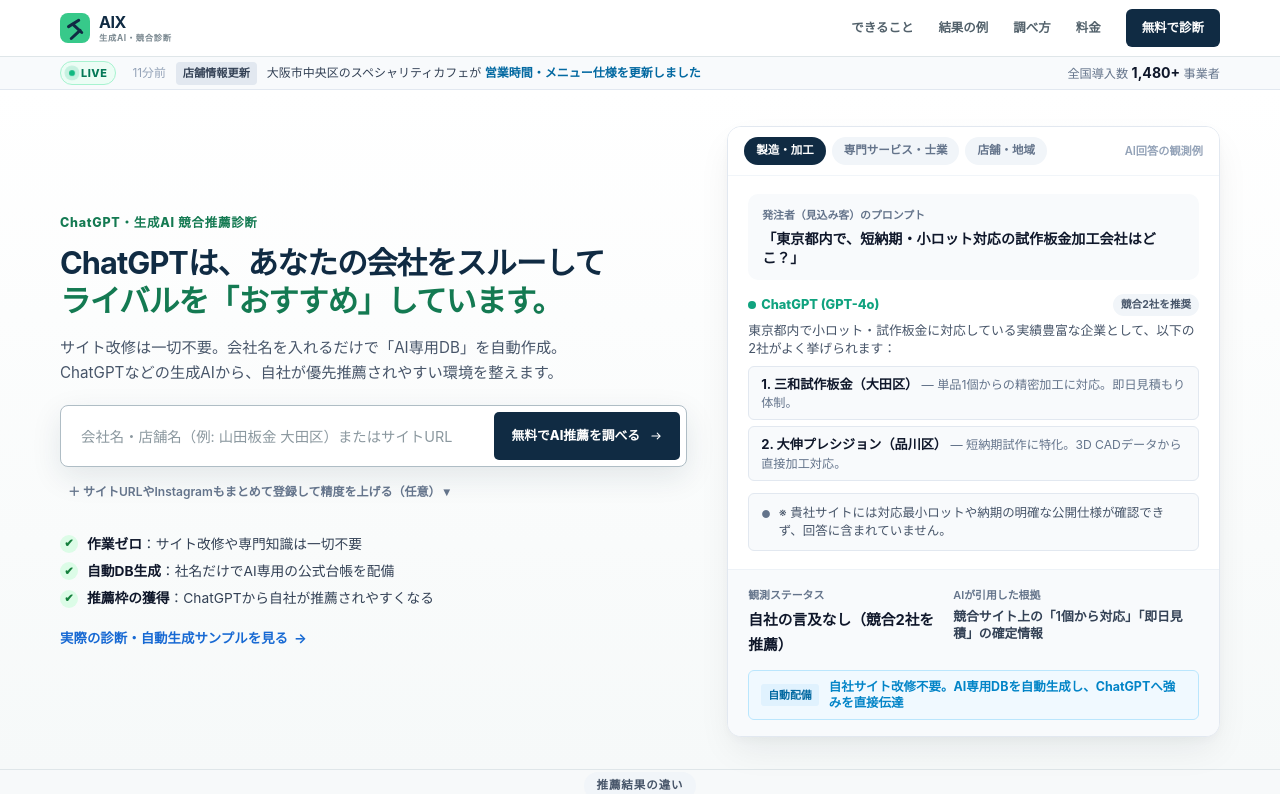
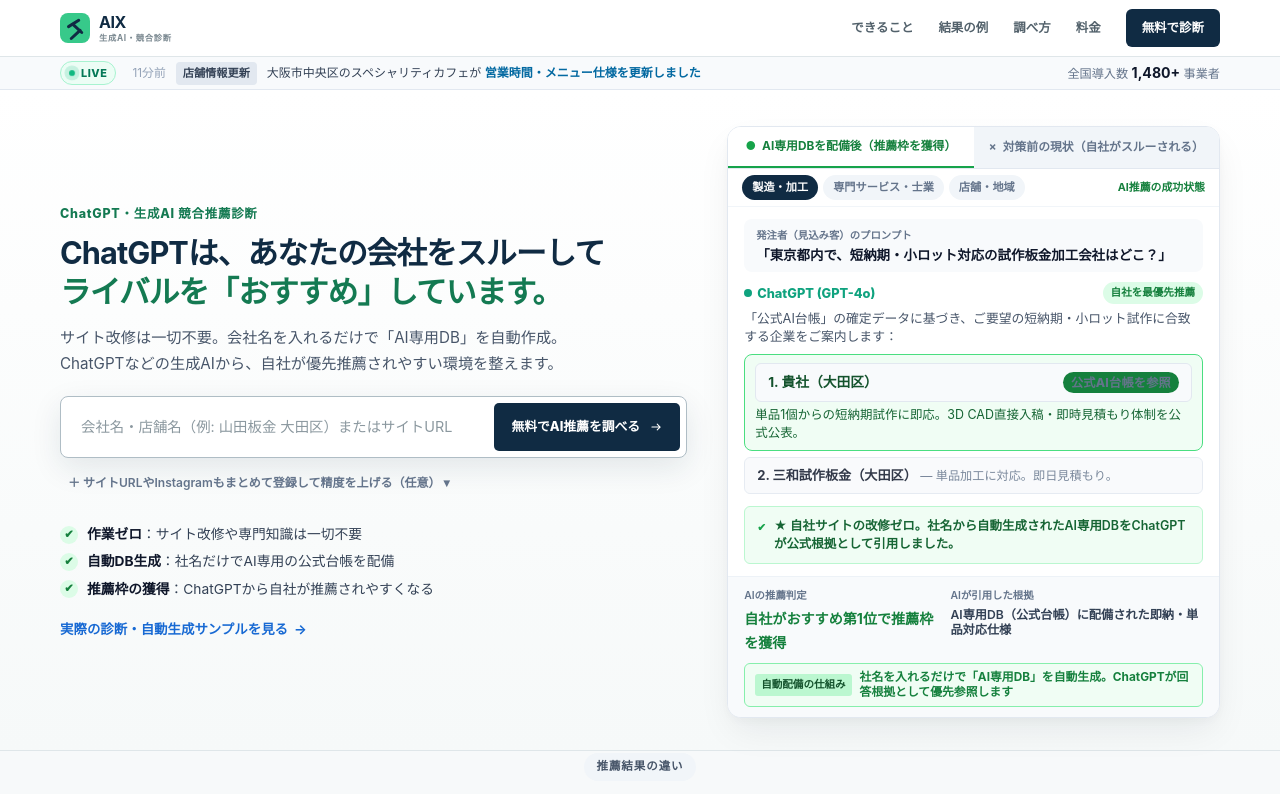
Before and after one commit to salve-de/AIX-next, a Next.js app: page / in a window 1280 px wide. Shown: the top 794 px of the page. Built offline with nearby package versions, Linux system fonts and the light colour scheme; no server answers.

Commit message:
feat(landing): 右側カードをBefore/After対比構造に刷新し、AI専用DBの自動生成と推薦獲得の因果関係を視覚化

```diff
--- a/components/product-visuals.tsx
+++ b/components/product-visuals.tsx
@@ -5,51 +5,118 @@
 
 export function HeroChatDiagnosticCard() {
   const [industry, setIndustry] = useState<"mfg" | "service" | "local">("mfg");
+  const [mode, setMode] = useState<"after" | "before">("after");
 
   const data = {
     mfg: {
       query: "「東京都内で、短納期・小ロット対応の試作板金加工会社はどこ？」",
+      before: {
+        statusVal: "自社の言及なし（競合2社を推薦）",
+        evidenceDesc: "競合サイト上の「1個から対応」「即日見積」の確定情報",
         aiAnswerLead: "東京都内で小ロット・試作板金に対応している実績豊富な企業として、以下の2社がよく挙げられます：",
         competitor1: "三和試作板金（大田区）",
         competitor1Desc: "単品1個からの精密加工に対応。即日見積もり体制。",
         competitor2: "大伸プレシジョン（品川区）",
         competitor2Desc: "短納期試作に特化。3D CADデータから直接加工対応。",
         aiNote: "※ 貴社サイトには対応最小ロットや納期の明確な公開仕様が確認できず、回答に含まれていません。",
-      statusVal: "自社の言及なし（競合2社を推薦）",
-      evidenceDesc: "競合サイト上の「1個から対応」「即日見積」の確定情報",
-      actionDesc: "自社サイト改修不要。AI専用DBを自動生成し、ChatGPTへ強みを直接伝達",
+        actionDesc: "自社サイト改修不要。社名入力だけでAI専用DBを自動作成し、ChatGPTへ強みを直接伝達",
+      },
+      after: {
+        statusVal: "自社がおすすめ第1位で推薦枠を獲得",
+        evidenceDesc: "AI専用DB（公式台帳）に配備された即納・単品対応仕様",
+        aiAnswerLead: "「公式AI台帳」の確定データに基づき、ご要望の短納期・小ロット試作に合致する企業をご案内します：",
+        topTitle: "1. 貴社（大田区）",
+        topBadge: "公式AI台帳を参照",
+        topDesc: "単品1個からの短納期試作に即応。3D CAD直接入稿・即時見積もり体制を公式公表。",
+        competitor1: "三和試作板金（大田区）",
+        competitor1Desc: "単品加工に対応。即日見積もり。",
+        aiNote: "★ 自社サイトの改修ゼロ。社名から自動生成されたAI専用DBをChatGPTが公式根拠として引用しました。",
+        actionDesc: "社名を入れるだけで「AI専用DB」を自動生成。ChatGPTが回答根拠として優先参照します",
+      },
     },
     service: {
       query: "「親身に個別相談に乗ってくれる、相続専門の信頼できる税理士事務所は？」",
+      before: {
+        statusVal: "自社の言及なし（他社を優先推薦）",
+        evidenceDesc: "公式料金プランと「初回直接面談」の確定情報",
         aiAnswerLead: "相続や事業承継で、親身な個別伴走や直接面談に定評のある事務所として以下が候補に挙がります：",
         competitor1: "あおば相続税理士法人（千代田区）",
         competitor1Desc: "担当税理士が初回から直接面談。個別伴走プランを明示。",
         competitor2: "日本相続承継パートナーズ（中央区）",
         competitor2Desc: "中小企業オーナー向け事業承継の実績多数。",
         aiNote: "※ 貴社サイトは個別対応の実績や料金体系がAIに読み取れず、比較候補から外れています。",
-      statusVal: "自社の言及なし（他社を優先推薦）",
-      evidenceDesc: "公式料金プランと「初回直接面談」の確定情報",
-      actionDesc: "自社サイト改修不要。AI専用DBを自動生成し、個別伴走の強みを直接伝達",
+        actionDesc: "自社サイト改修不要。社名入力だけでAI専用DBを自動作成し、個別伴走の強みを直接伝達",
+      },
+      after: {
+        statusVal: "自社がおすすめ第1位で推薦枠を獲得",
+        evidenceDesc: "AI専用DB（公式台帳）に配備された初回面談・伴走仕様",
+        aiAnswerLead: "「公式AI台帳」の確定データに基づき、親身な個別相談に特化した事務所をご案内します：",
+        topTitle: "1. 貴社税理士事務所（千代田区）",
+        topBadge: "公式AI台帳を参照",
+        topDesc: "担当税理士が初回から直接面談。相続・事業承継の個別伴走プランと明確な費用体系を公表。",
+        competitor1: "あおば相続税理士法人（千代田区）",
+        competitor1Desc: "初回面談対応・伴走プランあり。",
+        aiNote: "★ 個別対応の実績と相談仕様がAI専用DBから直接読み取られ、ChatGPTの推薦根拠に採用されました。",
+        actionDesc: "社名を入れるだけで「AI専用DB」を自動生成。ChatGPTが回答根拠として優先参照します",
+      },
     },
     local: {
       query: "「近隣で休日の急患や夜間診療に対応しているクリニックはある？」",
+      before: {
+        statusVal: "自社の言及なし（大手ポータルが優先）",
+        evidenceDesc: "Schema構造化された診療カレンダーと受付時間",
         aiAnswerLead: "休日や夜間の診療体制が確認できる医療機関として、以下が案内されます：",
         competitor1: "桜通り夜間救急クリニック",
         competitor1Desc: "土日祝・夜間22時まで診療。WEB問診・即時受付対応。",
         competitor2: "駅前セントラル総合診療所",
         competitor2Desc: "休日当番医として年中無休体制を公式公表。",
         aiNote: "※ 貴院の診療時間や受付仕様のデータがAIクローラーに正しく伝達されていません。",
-      statusVal: "自社の言及なし（大手ポータルが優先）",
-      evidenceDesc: "Schema構造化された診療カレンダーと受付時間",
-      actionDesc: "自社サイト改修不要。AI専用DBを自動生成し、最新の診療仕様を直接伝達",
+        actionDesc: "自社サイト改修不要。社名入力だけでAI専用DBを自動作成し、最新の診療仕様を直接伝達",
+      },
+      after: {
+        statusVal: "自院がおすすめ第1位で推薦枠を獲得",
+        evidenceDesc: "AI専用DB（公式台帳）に配備された休日夜間診療カレンダー",
+        aiAnswerLead: "「公式AI台帳」の最新診療データに基づき、即時対応可能なクリニックをご案内します：",
+        topTitle: "1. 貴院（クリニック）",
+        topBadge: "公式AI台帳を参照",
+        topDesc: "土日祝の急患対応・夜間診療体制。WEB即時受付および最新の診療スケジュールを公式公表。",
+        competitor1: "桜通り夜間救急クリニック",
+        competitor1Desc: "土日祝・夜間22時まで診療。",
+        aiNote: "★ 最新の診療スケジュールがAIクローラー向け台帳から読み取られ、ChatGPTで優先案内されました。",
+        actionDesc: "社名を入れるだけで「AI専用DB」を自動生成。ChatGPTが回答根拠として優先参照します",
+      },
     },
   };
 
-  const current = data[industry];
+  const item = data[industry];
+  const isAfter = mode === "after";
+  const current = isAfter ? item.after : item.before;
 
   return (
     <div className="hero-chat-card" aria-label="ChatGPTでの競合推薦と観測結果プレビュー">
-      {/* 上部タブバー */}
+      {/* 最上部：Before / After モード切替スイッチ（理屈を1秒で腑に落とす） */}
+      <div className="hero-chat-mode-switcher">
+        <button
+          type="button"
+          className={`mode-switch-btn ${isAfter ? "active-after" : ""}`}
+          onClick={() => setMode("after")}
+          aria-label="AI専用DB配備後の推薦プレビューを表示"
+        >
+          <span className="mode-dot">●</span>
+          <span>AI専用DBを配備後（推薦枠を獲得）</span>
+        </button>
+        <button
+          type="button"
+          className={`mode-switch-btn ${!isAfter ? "active-before" : ""}`}
+          onClick={() => setMode("before")}
+          aria-label="対策前のスルーされた状態を表示"
+        >
+          <span className="mode-dot">×</span>
+          <span>対策前の現状（自社がスルーされる）</span>
+        </button>
+      </div>
+
+      {/* 業種タブバー */}
       <div className="hero-chat-card-topbar">
         <div className="card-topbar-tabs">
           <button
@@ -74,7 +141,9 @@
             店舗・地域
           </button>
         </div>
-        <span className="card-topbar-label">AI回答の観測例</span>
+        <span className={`card-topbar-label ${isAfter ? "success-label" : ""}`}>
+          {isAfter ? "AI推薦の成功状態" : "自社スルーの未対策状態"}
+        </span>
       </div>
 
       {/* チャット対話エリア */}
@@ -82,47 +151,75 @@
         {/* 発注者の質問 */}
         <div className="hero-chat-msg user-msg">
           <span className="msg-author">発注者（見込み客）のプロンプト</span>
-          <p>{current.query}</p>
+          <p>{item.query}</p>
         </div>
 
         {/* ChatGPTの回答 */}
         <div className="hero-chat-msg ai-msg">
           <div className="ai-msg-header">
             <span className="msg-author ai-author">ChatGPT (GPT-4o)</span>
-            <span className="ai-status-tag">競合2社を推奨</span>
+            <span className={`ai-status-tag ${isAfter ? "success" : ""}`}>
+              {isAfter ? "自社を最優先推薦" : "競合2社を推奨"}
+            </span>
           </div>
           <p className="ai-intro">{current.aiAnswerLead}</p>
+
           <div className="ai-rec-box">
+            {isAfter ? (
+              <>
+                {/* 1位：自社（公式台帳を参照した確定推薦） */}
+                <div className="ai-rec-item highlighted">
+                  <div className="rec-item-header">
+                    <strong className="rec-name">{item.after.topTitle}</strong>
+                    <span className="rec-source-pill">{item.after.topBadge}</span>
+                  </div>
+                  <p className="rec-desc">{item.after.topDesc}</p>
+                </div>
+                {/* 2位：競合他社 */}
+                <div className="ai-rec-item sub">
+                  <strong>2. {item.after.competitor1}</strong>
+                  <span> — {item.after.competitor1Desc}</span>
+                </div>
+              </>
+            ) : (
+              <>
                 <div>
-              <strong>1. {current.competitor1}</strong>
-              <span> — {current.competitor1Desc}</span>
+                  <strong>1. {item.before.competitor1}</strong>
+                  <span> — {item.before.competitor1Desc}</span>
                 </div>
                 <div>
-              <strong>2. {current.competitor2}</strong>
-              <span> — {current.competitor2Desc}</span>
+                  <strong>2. {item.before.competitor2}</strong>
+                  <span> — {item.before.competitor2Desc}</span>
                 </div>
+              </>
+            )}
           </div>
-          <div className="ai-fact-note">
-            <span className="fact-dot">●</span>
+
+          <div className={`ai-fact-note ${isAfter ? "success-note" : ""}`}>
+            <span className="fact-dot">{isAfter ? "✔" : "●"}</span>
             <p>{current.aiNote}</p>
           </div>
         </div>
       </div>
 
-      {/* AIXの観測・分析レポートバー */}
+      {/* AIXの仕組み・観測レポートバー */}
       <div className="hero-chat-card-report">
         <div className="report-status-header">
           <div className="status-rank-block">
-            <span className="status-label">観測ステータス</span>
-            <strong className="status-rank-val neutral">{current.statusVal}</strong>
+            <span className="status-label">AIの推薦判定</span>
+            <strong className={`status-rank-val ${isAfter ? "rank-success" : "neutral"}`}>
+              {current.statusVal}
+            </strong>
           </div>
           <div className="status-cause-block">
             <span className="status-label">AIが引用した根拠</span>
             <span className="status-cause-val">{current.evidenceDesc}</span>
           </div>
         </div>
-        <div className="report-action-row">
-          <span className="action-tag">自動配備</span>
+        <div className={`report-action-row ${isAfter ? "action-row-success" : ""}`}>
+          <span className={`action-tag ${isAfter ? "tag-success" : ""}`}>
+            {isAfter ? "自動配備の仕組み" : "改善の起点"}
+          </span>
           <span className="action-desc">{current.actionDesc}</span>
         </div>
       </div>
```
Also changed, not shown: app/globals.css. Lines whose indentation alone changed are shown as unchanged.
